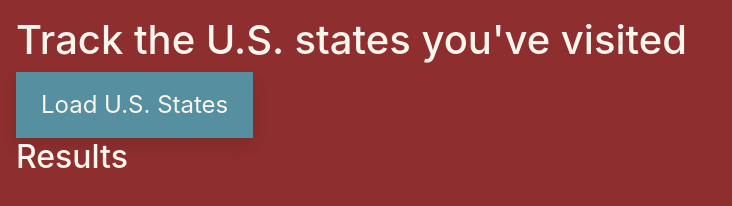
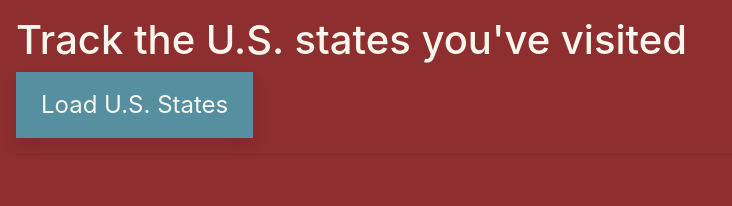
Before and after one commit to headricked/state-visit-tracker, a website: page public/scriptures.html in a window 1280 px wide. Shown: the whole page, without its empty margins (0-732 px from the left). Drawn offline with nearby package versions, Linux system fonts and the light colour scheme.

Commit message:
updated interface

```diff
--- a/public/scriptures.html
+++ b/public/scriptures.html
@@ -20,8 +20,9 @@
     <button onclick="loadStates()">Load U.S. States</button><br/>
 
     <div>
-        <h2>Results</h2>
+        <!-- <h2>Results</h2> -->
         <!-- <ul id="ulScriptures"></ul> -->
+        <hr/>
         <div id="tableStates"></div>
     </div>
 </body>
```
